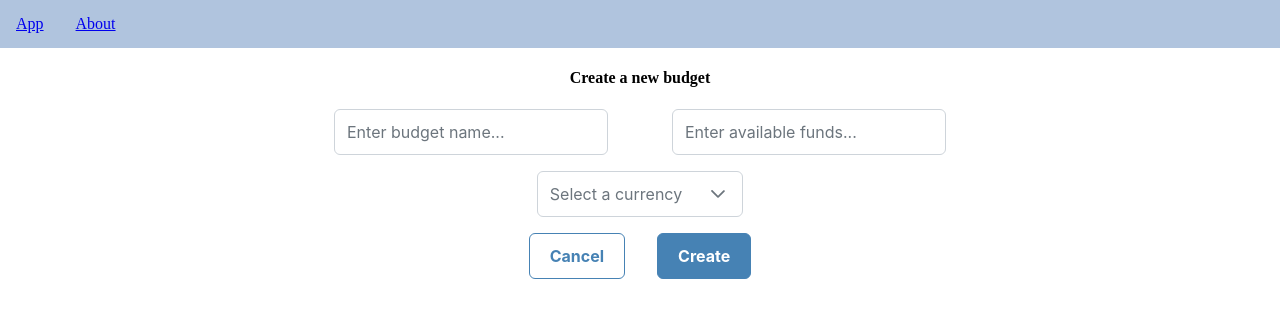
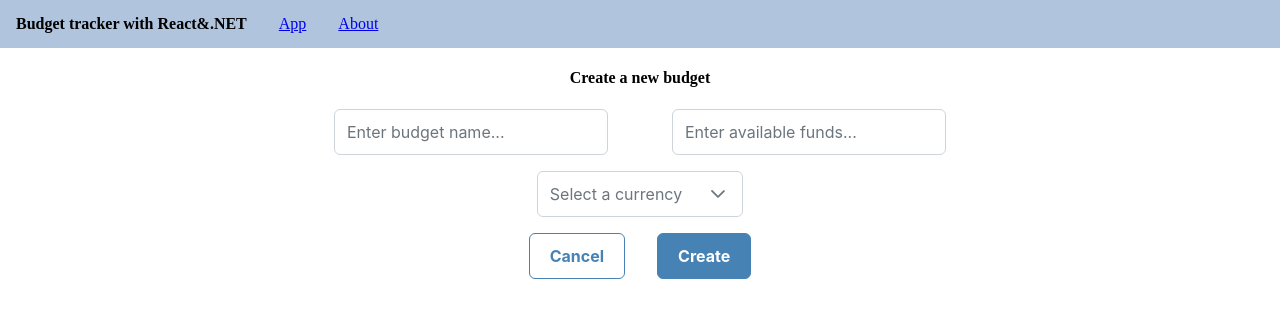
Before and after one commit to LenkoIvanov/dot-net-budget-manager, a Next.js app: page / in a window 1280 px wide. Shown: the top 318 px of the page. Built offline with nearby package versions, Linux system fonts and the light colour scheme.

Commit message:
chore: add some text to navbar

```diff
--- a/src/shared_components/nav_bar/NavBar.tsx
+++ b/src/shared_components/nav_bar/NavBar.tsx
@@ -4,6 +4,7 @@ import styles from "./NavBar.module.css";
 export const NavBar = () => {
   return (
     <div className={styles.navbar}>
+      <h4 style={{ marginRight: "2rem" }}>Budget tracker with React&.NET</h4>
       <Link href={"/"} style={{ marginRight: "2rem" }}>
         App
       </Link>
```
